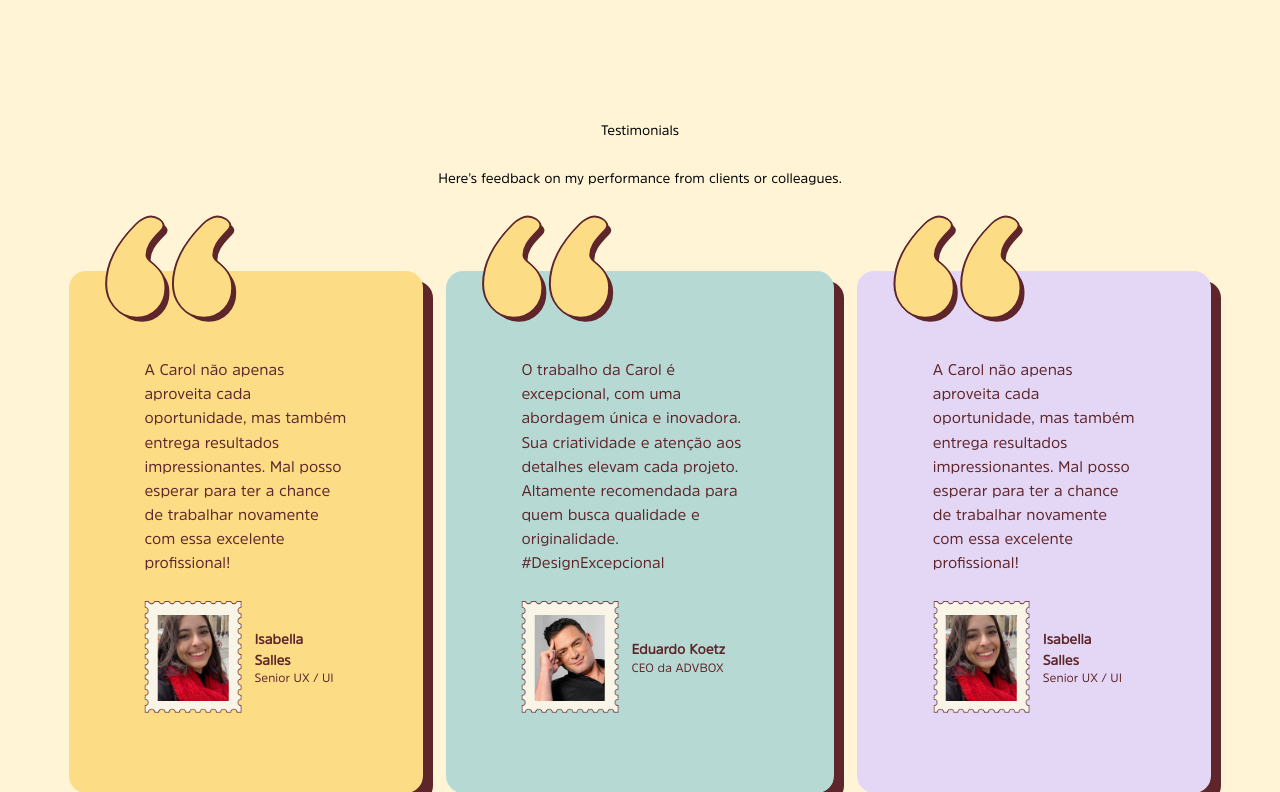
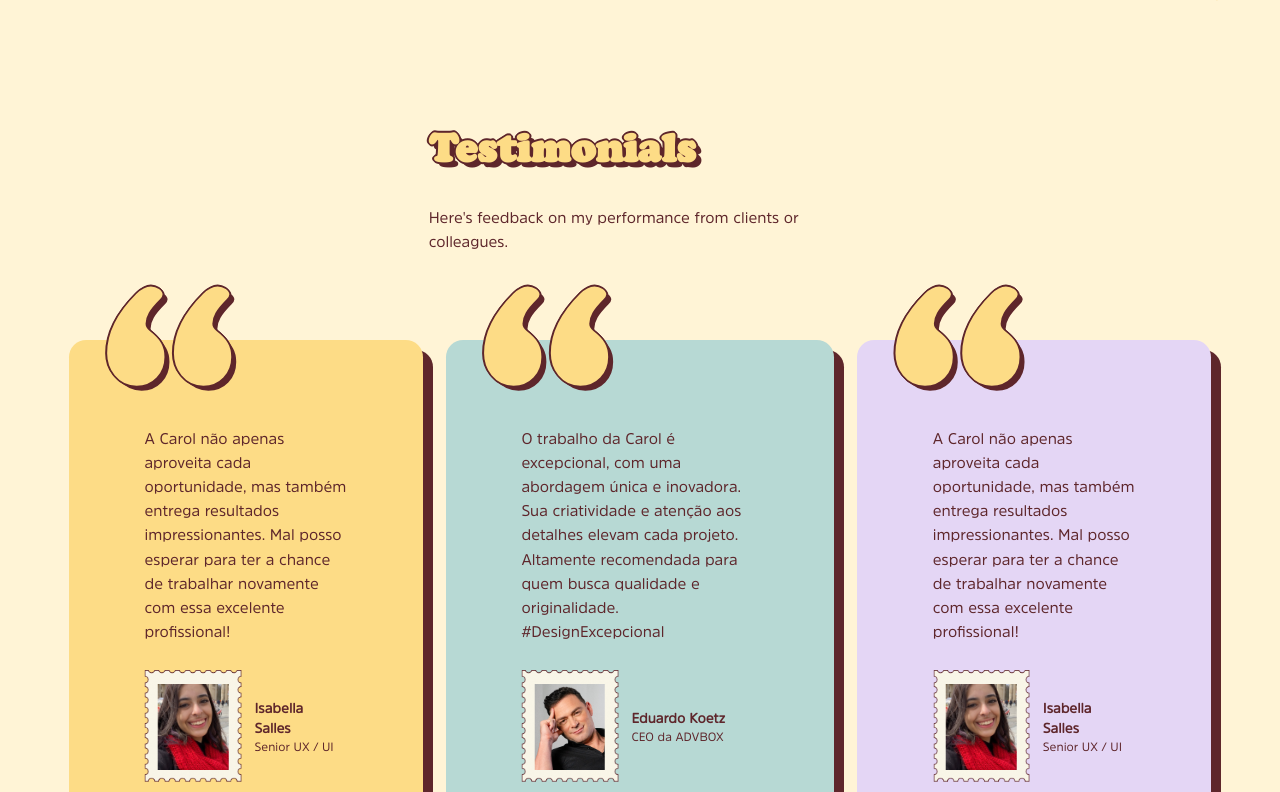
Before and after one commit to vickyad/carol-portfolio, a React (Create React App) app: page /#/ in a window 1280 px wide. Shown: the part 4288-5080 px from the top of the page. Built offline with nearby package versions, Linux system fonts and the light colour scheme.

Commit message:
fix testimonials

```diff
--- a/src/components/Footer.tsx
+++ b/src/components/Footer.tsx
@@ -43,6 +43,7 @@ const LinksList = styled.ul`
 const StyledLink = styled(Link)`
   text-decoration: none;
   text-transform: uppercase;
+  color: #5e262b;
 `;
 
 const FooterBgImg = styled.img`
--- a/src/pages/Home/Testimonials.tsx
+++ b/src/pages/Home/Testimonials.tsx
@@ -73,8 +73,12 @@ const Testimonials = () => {
   return (
     <Container>
       <TextContainer>
-        <h2>Testimonials</h2>
-        <p>Here's feedback on my performance from clients or colleagues.</p>
+        <Typography variant="primary" size="6xl">
+          Testimonials
+        </Typography>
+        <Typography>
+          Here's feedback on my performance from clients or colleagues.
+        </Typography>
       </TextContainer>
       <TestimonialsContainer>
         {testimonials.map((testimonial, index) => (
```
